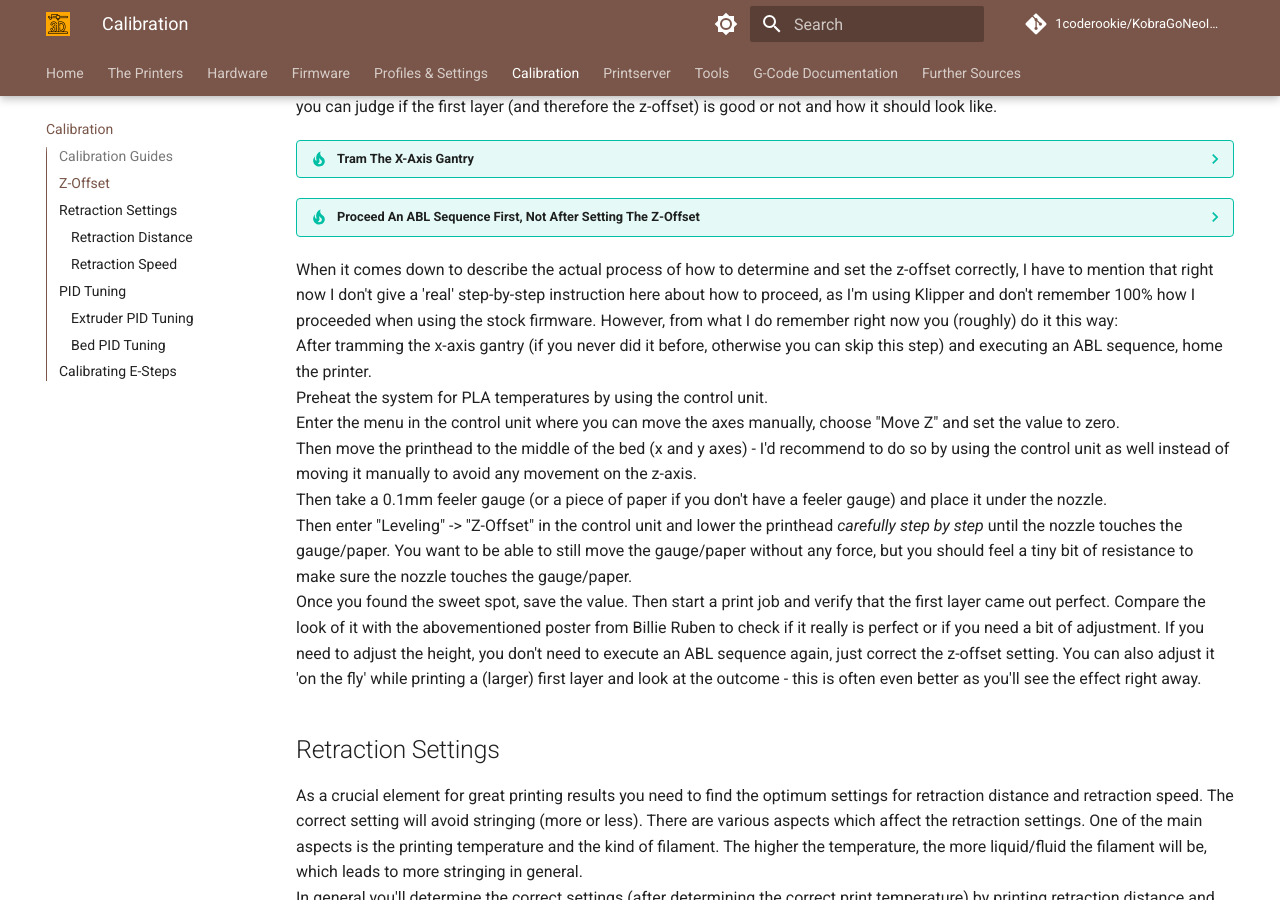
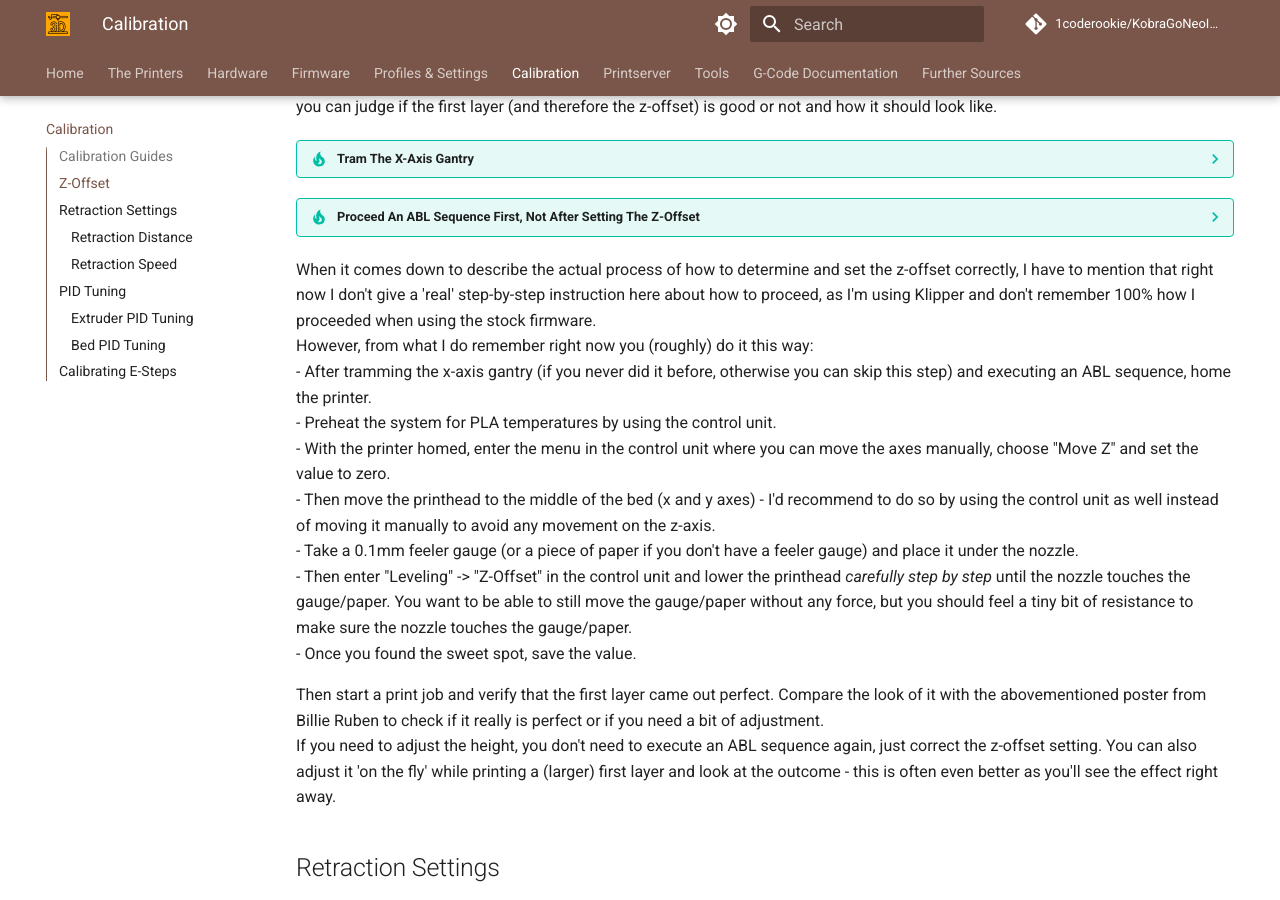
Before and after one commit to 1coderookie/KobraGoNeoInsights, an MkDocs documentation site: the page built from docs/calibration.md, in a window 1280 px wide and 900 px high, scrolled down 1126 px. Built offline with MkDocs 1.6.1 and Material for MkDocs 9.7.7, drawn with Linux system fonts in a browser that asks for light colours; comment, search, counter and statistics services are not loaded.

Commit message:
Update calibration.md

```diff
--- a/docs/calibration.md
+++ b/docs/calibration.md
@@ -41,14 +41,18 @@ To determine the perfect first layer, I'd recommend to have a look at [this hand
 
     Before adjusting the z-offset, I recommend to execute an ABL sequence first (with an already leveled ABL sensor in relation to the nozzle height, see the chapter ["Printhead"](hardware/printhead.md)). If you execute an ABL *after* you dialed in your z-offset, then you'll have to set the z-offset *again* as it seems that the ABL procedure somehow 'resets' the setting.
 
-When it comes down to describe the actual process of how to determine and set the z-offset correctly, I have to mention that right now I don't give a 'real' step-by-step instruction here about how to proceed, as I'm using Klipper and don't remember 100% how I proceeded when using the stock firmware. However, from what I do remember right now you (roughly) do it this way:
-After tramming the x-axis gantry (if you never did it before, otherwise you can skip this step) and executing an ABL sequence, home the printer.
-Preheat the system for PLA temperatures by using the control unit.
-Enter the menu in the control unit where you can move the axes manually, choose "Move Z" and set the value to zero.
-Then move the printhead to the middle of the bed (x and y axes) - I'd recommend to do so by using the control unit as well instead of moving it manually to avoid any movement on the z-axis.
-Then take a 0.1mm feeler gauge (or a piece of paper if you don't have a feeler gauge) and place it under the nozzle.
-Then enter "Leveling" -> "Z-Offset" in the control unit and lower the printhead *carefully step by step* until the nozzle touches the gauge/paper. You want to be able to still move the gauge/paper without any force, but you should feel a tiny bit of resistance to make sure the nozzle touches the gauge/paper.
-Once you found the sweet spot, save the value. Then start a print job and verify that the first layer came out perfect. Compare the look of it with the abovementioned poster from Billie Ruben to check if it really is perfect or if you need a bit of adjustment. If you need to adjust the height, you don't need to execute an ABL sequence again, just correct the z-offset setting. You can also adjust it 'on the fly' while printing a (larger) first layer and look at the outcome - this is often even better as you'll see the effect right away.
+When it comes down to describe the actual process of how to determine and set the z-offset correctly, I have to mention that right now I don't give a 'real' step-by-step instruction here about how to proceed, as I'm using Klipper and don't remember 100% how I proceeded when using the stock firmware.
+However, from what I do remember right now you (roughly) do it this way:
+- After tramming the x-axis gantry (if you never did it before, otherwise you can skip this step) and executing an ABL sequence, home the printer.
+- Preheat the system for PLA temperatures by using the control unit.
+- With the printer homed, enter the menu in the control unit where you can move the axes manually, choose "Move Z" and set the value to zero.
+- Then move the printhead to the middle of the bed (x and y axes) - I'd recommend to do so by using the control unit as well instead of moving it manually to avoid any movement on the z-axis.
+- Take a 0.1mm feeler gauge (or a piece of paper if you don't have a feeler gauge) and place it under the nozzle.
+- Then enter "Leveling" -> "Z-Offset" in the control unit and lower the printhead *carefully step by step* until the nozzle touches the gauge/paper. You want to be able to still move the gauge/paper without any force, but you should feel a tiny bit of resistance to make sure the nozzle touches the gauge/paper.
+- Once you found the sweet spot, save the value.
+
+Then start a print job and verify that the first layer came out perfect. Compare the look of it with the abovementioned poster from Billie Ruben to check if it really is perfect or if you need a bit of adjustment.
+If you need to adjust the height, you don't need to execute an ABL sequence again, just correct the z-offset setting. You can also adjust it 'on the fly' while printing a (larger) first layer and look at the outcome - this is often even better as you'll see the effect right away.
 
 ## Retraction Settings
 As a crucial element for great printing results you need to find the optimum settings for retraction distance and retraction speed. The correct setting will avoid stringing (more or less). There are various aspects which affect the retraction settings. One of the main aspects is the printing temperature and the kind of filament. The higher the temperature, the more liquid/fluid the filament will be, which leads to more stringing in general.
```
